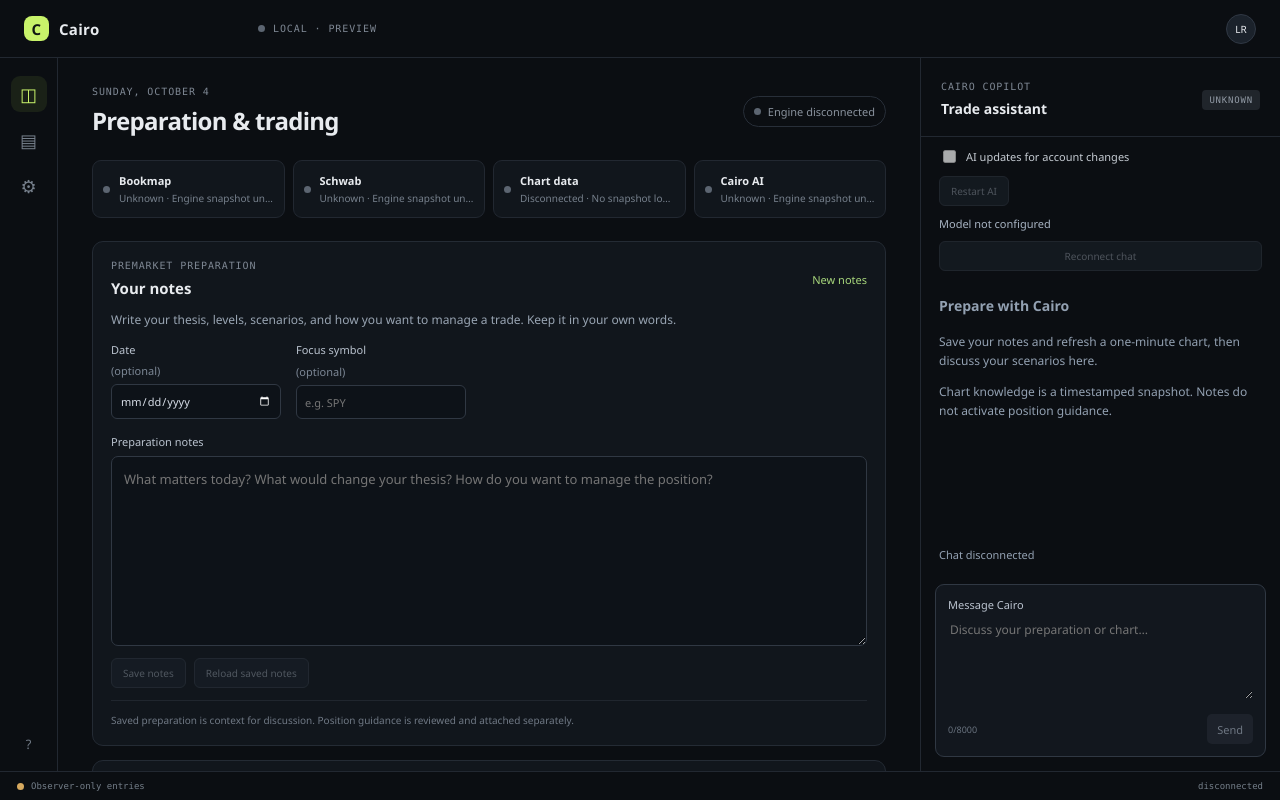
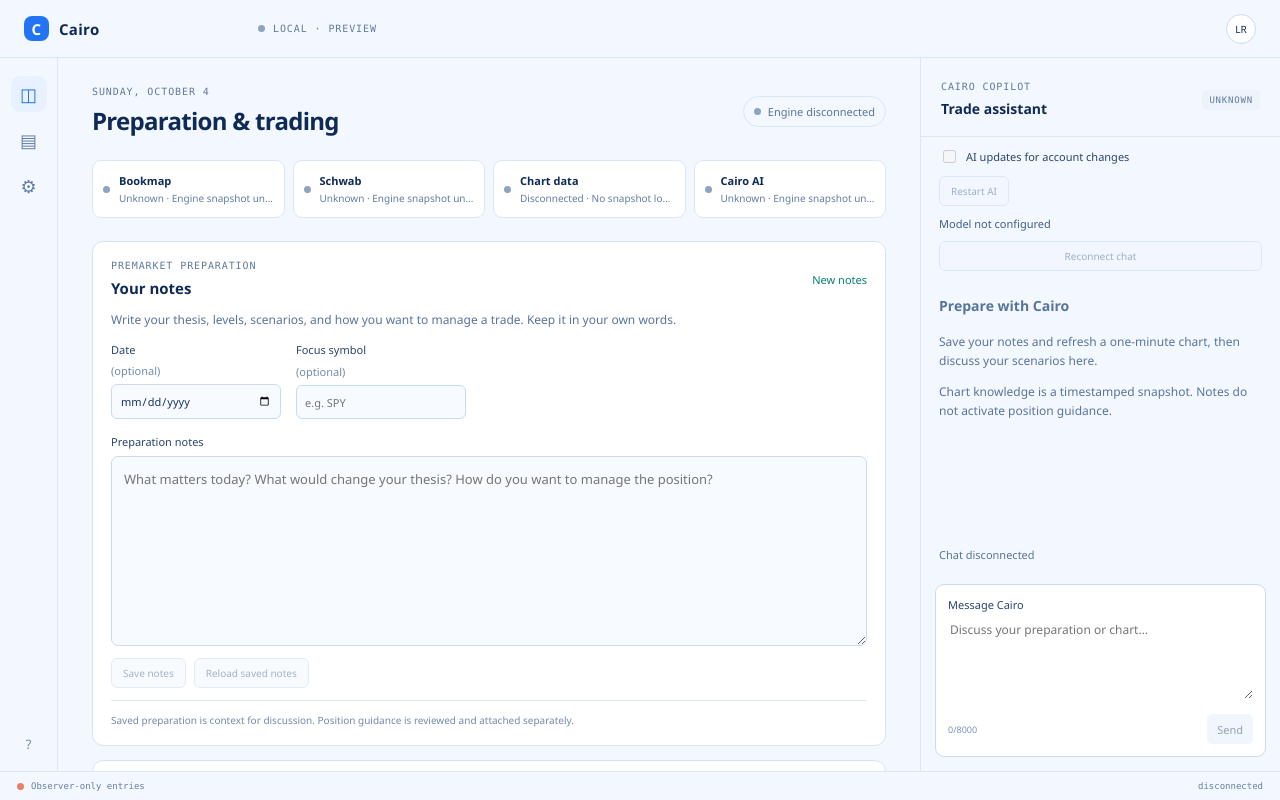
Before and after one commit to ronglingcode/cairo, a React (Vite) app: page / in a window 1280 px wide. Built offline with nearby package versions, Linux system fonts and the light colour scheme.

Commit message:
Apply Clearwater UI color theme

```diff
--- a/src/ui/styles.css
+++ b/src/ui/styles.css
@@ -1,108 +1,108 @@
-:root { color: #e8ebef; background: #0b0e12; font-family: 'Segoe UI', sans-serif; font-synthesis: none; text-rendering: optimizeLegibility; }
+:root { color: #102a56; background: #f3f8ff; font-family: 'Segoe UI', sans-serif; font-synthesis: none; text-rendering: optimizeLegibility; }
 * { box-sizing: border-box; }
 body { margin: 0; min-width: 960px; min-height: 640px; }
 button { color: inherit; font: inherit; }
-.shell { height: 100vh; display: flex; flex-direction: column; background: #0b0e12; }
-.topbar { height: 58px; border-bottom: 1px solid #222831; display: flex; align-items: center; padding: 0 24px; gap: 24px; }
+.shell { height: 100vh; display: flex; flex-direction: column; background: #f3f8ff; }
+.topbar { height: 58px; border-bottom: 1px solid #d8e6f8; display: flex; align-items: center; padding: 0 24px; gap: 24px; }
 .brand { display: flex; align-items: center; gap: 10px; font-size: 15px; font-weight: 700; letter-spacing: .02em; width: 210px; }
-.brand-mark,.assistant-avatar { display: grid; place-items: center; color: #101812; background: #c8f36a; font-weight: 700; }
+.brand-mark,.assistant-avatar { display: grid; place-items: center; color: #ffffff; background: #2374f5; font-weight: 700; }
 .brand-mark { width: 25px; height: 25px; border-radius: 8px; font-size: 15px; }
-.environment,.eyebrow,.online-tag { font: 10px Consolas, monospace; letter-spacing: .09em; color: #7e8793; }
+.environment,.eyebrow,.online-tag { font: 10px Consolas, monospace; letter-spacing: .09em; color: #60799d; }
 .environment { display: flex; align-items: center; gap: 8px; }
-.profile { margin-left: auto; width: 30px; height: 30px; border-radius: 50%; background: #1b222b; border: 1px solid #303844; font-size: 10px; }
+.profile { margin-left: auto; width: 30px; height: 30px; border-radius: 50%; background: #ffffff; border: 1px solid #c9dbf2; font-size: 10px; }
 .workspace { flex: 1; min-height: 0; display: grid; grid-template-columns: 58px minmax(550px, 1fr) 360px; }
-.rail { border-right: 1px solid #222831; display: flex; flex-direction: column; align-items: center; padding: 18px 0; gap: 10px; }
-.rail-button { width: 36px; height: 36px; border: 0; border-radius: 9px; background: transparent; color: #77818d; font-size: 18px; cursor: default; }
-.rail-button.selected { color: #c8f36a; background: #1a2117; }
-.rail-bottom { margin-top: auto; color: #707985; font-size: 13px; }
+.rail { border-right: 1px solid #d8e6f8; display: flex; flex-direction: column; align-items: center; padding: 18px 0; gap: 10px; }
+.rail-button { width: 36px; height: 36px; border: 0; border-radius: 9px; background: transparent; color: #617da5; font-size: 18px; cursor: default; }
+.rail-button.selected { color: #2374f5; background: #e8f1ff; }
+.rail-bottom { margin-top: auto; color: #7389aa; font-size: 13px; }
 .main-column { overflow: auto; padding: 28px 34px 32px; max-width: 1100px; width: 100%; margin: 0 auto; }
 .page-heading,.card-heading,.copilot-heading { display: flex; align-items: center; justify-content: space-between; }
 .eyebrow { display: block; margin: 0 0 7px; }
 h1,h2,h3,p { margin-top: 0; }
 h1 { margin-bottom: 0; font-size: 24px; font-weight: 600; letter-spacing: -.03em; }
 h2 { margin: 0; font-size: 15px; font-weight: 600; }
-.market-pill { border: 1px solid #282f39; border-radius: 20px; padding: 7px 10px; color: #89929d; font-size: 11px; display: flex; align-items: center; gap: 7px; }
-.status-dot { width: 7px; height: 7px; display: inline-block; background: #8ad48b; border-radius: 50%; flex: 0 0 auto; }
-.status-dot.offline { background: #5c6571; }
-.status-dot.muted { background: #d6a95f; }
-.status-dot.warning { background: #d6a95f; }
-.status-dot.online { background: #8ad48b; }
+.market-pill { border: 1px solid #d7e5f7; border-radius: 20px; padding: 7px 10px; color: #58749a; font-size: 11px; display: flex; align-items: center; gap: 7px; }
+.status-dot { width: 7px; height: 7px; display: inline-block; background: #0eae95; border-radius: 50%; flex: 0 0 auto; }
+.status-dot.offline { background: #8ea3bf; }
+.status-dot.muted { background: #e88163; }
+.status-dot.warning { background: #e88163; }
+.status-dot.online { background: #0eae95; }
 .source-row { display: grid; grid-template-columns: repeat(4, minmax(0, 1fr)); gap: 8px; margin: 23px 0; }
-.source { min-width: 0; height: 58px; display: flex; align-items: center; gap: 9px; padding: 0 10px; background: #11161c; border: 1px solid #222831; border-radius: 9px; }
-.source div { min-width: 0; display: flex; flex-direction: column; gap: 3px; }.source strong { font-size: 11px; font-weight: 600; }.source div span { color: #77818d; font-size: 10px; white-space: nowrap; overflow: hidden; text-overflow: ellipsis; }
-.chart-card,.positions-card { background: #11161c; border: 1px solid #242b34; border-radius: 11px; padding: 17px 18px; }
-.quiet-button { background: #1b222a; border: 1px solid #303843; padding: 7px 11px; border-radius: 6px; color: #848e99; font-size: 10px; }
+.source { min-width: 0; height: 58px; display: flex; align-items: center; gap: 9px; padding: 0 10px; background: #ffffff; border: 1px solid #d8e6f8; border-radius: 9px; }
+.source div { min-width: 0; display: flex; flex-direction: column; gap: 3px; }.source strong { font-size: 11px; font-weight: 600; }.source div span { color: #617da5; font-size: 10px; white-space: nowrap; overflow: hidden; text-overflow: ellipsis; }
+.chart-card,.positions-card { background: #ffffff; border: 1px solid #d4e3f7; border-radius: 11px; padding: 17px 18px; }
+.quiet-button { background: #f1f6ff; border: 1px solid #c9dbf2; padding: 7px 11px; border-radius: 6px; color: #577398; font-size: 10px; }
 .quiet-button:disabled { opacity: .55; }
-.empty-chart { height: 265px; display: flex; flex-direction: column; align-items: center; justify-content: center; color: #858e99; gap: 7px; }
-.empty-chart strong { color: #b9c0c8; font-size: 12px; font-weight: 500; }.empty-chart span,.chart-footnote { color: #707985; font-size: 10px; }
-.chart-glyph { width: 42px; height: 42px; margin-bottom: 7px; border-radius: 50%; display: grid; place-items: center; color: #87916f; background: #1b2117; font-size: 25px; }
-.chart-footnote { border-top: 1px solid #20262e; margin: 0; padding-top: 12px; }
-.positions-card { margin-top: 14px; }.count { background: #1e252d; color: #969faa; border-radius: 12px; padding: 3px 8px; font: 10px Consolas, monospace; }
-.empty-positions { color: #737d88; padding: 23px 0 5px; font-size: 11px; }
-.setup-card,.tickets-card { margin-top: 14px; background: #11161c; border: 1px solid #242b34; border-radius: 11px; padding: 17px 18px; }
-.setup-card select { max-width: 55%; min-width: 140px; padding: 7px 9px; color: #c5cbd2; background: #171d24; border: 1px solid #303843; border-radius: 6px; font-size: 10px; }
+.empty-chart { height: 265px; display: flex; flex-direction: column; align-items: center; justify-content: center; color: #58749a; gap: 7px; }
+.empty-chart strong { color: #294569; font-size: 12px; font-weight: 500; }.empty-chart span,.chart-footnote { color: #7389aa; font-size: 10px; }
+.chart-glyph { width: 42px; height: 42px; margin-bottom: 7px; border-radius: 50%; display: grid; place-items: center; color: #2374f5; background: #e8f1ff; font-size: 25px; }
+.chart-footnote { border-top: 1px solid #dce8f7; margin: 0; padding-top: 12px; }
+.positions-card { margin-top: 14px; }.count { background: #e8f1fb; color: #577398; border-radius: 12px; padding: 3px 8px; font: 10px Consolas, monospace; }
+.empty-positions { color: #667fa5; padding: 23px 0 5px; font-size: 11px; }
+.setup-card,.tickets-card { margin-top: 14px; background: #ffffff; border: 1px solid #d4e3f7; border-radius: 11px; padding: 17px 18px; }
+.setup-card select { max-width: 55%; min-width: 140px; padding: 7px 9px; color: #294569; background: #f0f6ff; border: 1px solid #c9dbf2; border-radius: 6px; font-size: 10px; }
 .setup-card select:disabled { opacity: .65; }
-.setup-detail { display: flex; flex-direction: column; gap: 4px; padding: 17px 0 12px; }.setup-detail strong { color: #c4ccd5; font-size: 12px; font-weight: 500; }.setup-detail span,.empty-inline { color: #78828e; font-size: 10px; }
+.setup-detail { display: flex; flex-direction: column; gap: 4px; padding: 17px 0 12px; }.setup-detail strong { color: #294569; font-size: 12px; font-weight: 500; }.setup-detail span,.empty-inline { color: #617da5; font-size: 10px; }
 .empty-inline { padding: 16px 0 12px; }
-.position-list { padding-top: 10px; }.position-item { padding: 8px 0 11px; border-top: 1px solid #20262e; }.position-row { display: grid; grid-template-columns: 1fr auto 1fr 1fr; align-items: center; gap: 8px; min-height: 35px; color: #a0a8b2; font: 10px Consolas, monospace; }.position-row strong { color: #d1d6dd; font: 600 11px 'Segoe UI', sans-serif; }.side-pill { border-radius: 10px; padding: 3px 7px; text-transform: uppercase; font: 9px Consolas, monospace; }.side-pill.long { color: #a8d77c; background: #1b291e; }.side-pill.short { color: #e0a17c; background: #2b201d; }.position-row small { grid-column: 1 / span 3; color: #6f7b87; font: 9px 'Segoe UI', sans-serif; }.attachment-state { justify-self: end; color: #8793a0; font: 9px 'Segoe UI', sans-serif; }.attachment-state.active { color: #a8d77c; }
-.account-availability { display: flex; flex-wrap: wrap; gap: 7px 18px; padding: 11px 0 4px; color: #8793a0; font-size: 10px; }.account-availability strong { color: #c9d1da; font-weight: 600; }.account-availability small { color: #68737f; }
-.protection-heading { display: flex; justify-content: space-between; margin: 9px 0 6px; color: #a4adb7; font-size: 10px; font-weight: 600; }.protection-heading span { color: #737f8b; font-size: 9px; font-weight: 400; }.protection-list { display: grid; grid-template-columns: repeat(auto-fit, minmax(200px, 1fr)); gap: 6px; }.protection-row { position: relative; display: grid; gap: 3px; padding: 8px; border: 1px solid #252d36; border-radius: 7px; color: #aab3bd; font-size: 9px; }.protection-row strong { color: #cbd2da; font-size: 10px; }.protection-row small { color: #6d7884; font-size: 8px; }.support-tag { justify-self: start; padding: 2px 5px; border-radius: 5px; }.support-tag.supported { color: #9abd84; background: #1a271d; }.support-tag.manual { color: #d6a26c; background: #2a2118; }.fills-section { margin-top: 12px; border-top: 1px solid #20262e; padding-top: 4px; }.fill-row { display: grid; grid-template-columns: 1fr 1fr auto; gap: 8px; padding: 6px 0; color: #a0a8b2; font: 9px Consolas, monospace; }.fill-row strong { color: #cbd2da; }.fill-row small { color: #6d7884; }
-.ticket-row { display: flex; flex-direction: column; gap: 4px; padding: 11px 0; border-top: 1px solid #20262e; font-size: 10px; }.ticket-row strong { color: #d0d5dc; font-weight: 600; }.ticket-row span,.ticket-row small { color: #87909b; }.ticket-row small { color: #68727e; }
-.source-detail { border-left: 2px solid #454e58; padding: 7px 9px; margin: 0 0 17px; color: #78828e; font-size: 10px; line-height: 1.4; }
-.copilot-column { border-left: 1px solid #222831; display: flex; flex-direction: column; min-height: 0; }
-.copilot-heading { padding: 23px 20px 18px; border-bottom: 1px solid #222831; }.copilot-heading h2 { font-size: 14px; }
-.online-tag { color: #a9cb75; background: #1c2517; padding: 5px 7px; border-radius: 4px; font-size: 9px; }
-.online-tag.warning { color: #e2bd79; background: #2a2418; }.online-tag.offline { color: #929ba6; background: #20252b; }.online-tag.online { color: #a9cb75; background: #1c2517; }
+.position-list { padding-top: 10px; }.position-item { padding: 8px 0 11px; border-top: 1px solid #dce8f7; }.position-row { display: grid; grid-template-columns: 1fr auto 1fr 1fr; align-items: center; gap: 8px; min-height: 35px; color: #415e86; font: 10px Consolas, monospace; }.position-row strong { color: #17345f; font: 600 11px 'Segoe UI', sans-serif; }.side-pill { border-radius: 10px; padding: 3px 7px; text-transform: uppercase; font: 9px Consolas, monospace; }.side-pill.long { color: #087e72; background: #e4f5f2; }.side-pill.short { color: #b94c39; background: #fff0ee; }.position-row small { grid-column: 1 / span 3; color: #7389aa; font: 9px 'Segoe UI', sans-serif; }.attachment-state { justify-self: end; color: #58749a; font: 9px 'Segoe UI', sans-serif; }.attachment-state.active { color: #087e72; }
+.account-availability { display: flex; flex-wrap: wrap; gap: 7px 18px; padding: 11px 0 4px; color: #58749a; font-size: 10px; }.account-availability strong { color: #243e64; font-weight: 600; }.account-availability small { color: #68737f; }
+.protection-heading { display: flex; justify-content: space-between; margin: 9px 0 6px; color: #415e86; font-size: 10px; font-weight: 600; }.protection-heading span { color: #748bab; font-size: 9px; font-weight: 400; }.protection-list { display: grid; grid-template-columns: repeat(auto-fit, minmax(200px, 1fr)); gap: 6px; }.protection-row { position: relative; display: grid; gap: 3px; padding: 8px; border: 1px solid #d7e5f7; border-radius: 7px; color: #415e86; font-size: 9px; }.protection-row strong { color: #243e64; font-size: 10px; }.protection-row small { color: #7a90af; font-size: 8px; }.support-tag { justify-self: start; padding: 2px 5px; border-radius: 5px; }.support-tag.supported { color: #087e72; background: #e4f5f2; }.support-tag.manual { color: #b94c39; background: #fff0ee; }.fills-section { margin-top: 12px; border-top: 1px solid #dce8f7; padding-top: 4px; }.fill-row { display: grid; grid-template-columns: 1fr 1fr auto; gap: 8px; padding: 6px 0; color: #415e86; font: 9px Consolas, monospace; }.fill-row strong { color: #243e64; }.fill-row small { color: #7a90af; }
+.ticket-row { display: flex; flex-direction: column; gap: 4px; padding: 11px 0; border-top: 1px solid #dce8f7; font-size: 10px; }.ticket-row strong { color: #17345f; font-weight: 600; }.ticket-row span,.ticket-row small { color: #58749a; }.ticket-row small { color: #7d93b2; }
+.source-detail { border-left: 2px solid #4388ed; padding: 7px 9px; margin: 0 0 17px; color: #617da5; font-size: 10px; line-height: 1.4; }
+.copilot-column { border-left: 1px solid #d8e6f8; display: flex; flex-direction: column; min-height: 0; }
+.copilot-heading { padding: 23px 20px 18px; border-bottom: 1px solid #d8e6f8; }.copilot-heading h2 { font-size: 14px; }
+.online-tag { color: #087e72; background: #e8f1ff; padding: 5px 7px; border-radius: 4px; font-size: 9px; }
+.online-tag.warning { color: #b94c39; background: #fff0ee; }.online-tag.offline { color: #60799d; background: #edf3fa; }.online-tag.online { color: #087e72; background: #e8f1ff; }
 .copilot-body { padding: 25px 20px; flex: 1; }
 .assistant-avatar { width: 31px; height: 31px; border-radius: 10px; margin-bottom: 16px; font-size: 17px; }
-.copilot-body h3 { font-size: 13px; margin-bottom: 8px; }.copilot-body p { color: #87909b; font-size: 11px; line-height: 1.55; margin-bottom: 22px; }
-.suggestion { border: 1px solid #2b323c; border-radius: 7px; padding: 10px; margin: 8px 0; color: #aab2bc; font-size: 10px; display: flex; justify-content: space-between; }
-.suggestion span { color: #73804f; }.composer-wrap { margin: 14px; padding: 12px; border: 1px solid #303843; border-radius: 9px; background: #12171e; }
-.composer-placeholder { height: 44px; color: #717b86; font-size: 11px; }.composer-tools { display: flex; align-items: center; justify-content: space-between; color: #68727e; font-size: 9px; }.composer-tools button { background: #292f38; border: 0; border-radius: 5px; width: 24px; height: 24px; font-size: 15px; }
-.statusbar { height: 29px; border-top: 1px solid #222831; padding: 0 17px; display: flex; align-items: center; justify-content: space-between; color: #747e89; font: 9px Consolas, monospace; }.statusbar span:first-child { display: flex; align-items: center; gap: 7px; }
+.copilot-body h3 { font-size: 13px; margin-bottom: 8px; }.copilot-body p { color: #58749a; font-size: 11px; line-height: 1.55; margin-bottom: 22px; }
+.suggestion { border: 1px solid #d2e1f5; border-radius: 7px; padding: 10px; margin: 8px 0; color: #415e86; font-size: 10px; display: flex; justify-content: space-between; }
+.suggestion span { color: #1769d2; }.composer-wrap { margin: 14px; padding: 12px; border: 1px solid #c9dbf2; border-radius: 9px; background: #ffffff; }
+.composer-placeholder { height: 44px; color: #7389aa; font-size: 11px; }.composer-tools { display: flex; align-items: center; justify-content: space-between; color: #7d93b2; font-size: 9px; }.composer-tools button { background: #e3edfb; border: 0; border-radius: 5px; width: 24px; height: 24px; font-size: 15px; }
+.statusbar { height: 29px; border-top: 1px solid #d8e6f8; padding: 0 17px; display: flex; align-items: center; justify-content: space-between; color: #687f9e; font: 9px Consolas, monospace; }.statusbar span:first-child { display: flex; align-items: center; gap: 7px; }
 @media (max-width: 1200px) { .workspace { grid-template-columns: 48px minmax(480px, 1fr) 320px; }.main-column { padding: 20px 22px; }.source-row { grid-template-columns: repeat(2, minmax(0, 1fr)); } }
-.setup-notice { margin: -5px 0 18px; padding: 10px 13px; border: 1px solid #5c492b; border-radius: 8px; color: #e4c37f; background: #251e12; font-size: 12px; }
+.setup-notice { margin: -5px 0 18px; padding: 10px 13px; border: 1px solid #a9c6ec; border-radius: 8px; color: #174b8d; background: #eef5ff; font-size: 12px; }
 .chart-controls { display: flex; align-items: center; gap: 7px; }
-.chart-controls input { width: 86px; height: 31px; border: 1px solid #2a333e; border-radius: 6px; padding: 0 7px; background: #11171e; color: #cbd3dc; font: inherit; font-size: 11px; }
-.chart-controls input[type="date"] { width: 130px; color-scheme: dark; }
+.chart-controls input { width: 86px; height: 31px; border: 1px solid #d0e0f5; border-radius: 6px; padding: 0 7px; background: #f6f9ff; color: #294569; font: inherit; font-size: 11px; }
+.chart-controls input[type="date"] { width: 130px; color-scheme: light; }
 .chart-canvas { height: 310px; min-width: 0; }
-.chart-error { margin: 8px 0 0; color: #edb66b; font-size: 11px; }
-.chart-loaded { display: flex; justify-content: space-between; gap: 12px; padding-top: 10px; color: #8995a3; font-size: 10px; }
-.chart-loaded strong { color: #c5cdd5; font-weight: 550; }
-.chart-footnote a { color: #9eb9df; text-decoration: none; }
-.preparation-card { margin-bottom: 14px; padding: 18px; background: #11161c; border: 1px solid #242b34; border-radius: 11px; }
-.notes-state { font-size: 11px; color: #a8d77c; }
-.notes-intro { margin: 13px 0; color: #99a5b3; font-size: 12px; line-height: 1.5; }
+.chart-error { margin: 8px 0 0; color: #b94c39; font-size: 11px; }
+.chart-loaded { display: flex; justify-content: space-between; gap: 12px; padding-top: 10px; color: #58749a; font-size: 10px; }
+.chart-loaded strong { color: #294569; font-weight: 550; }
+.chart-footnote a { color: #1769d2; text-decoration: none; }
+.preparation-card { margin-bottom: 14px; padding: 18px; background: #ffffff; border: 1px solid #d4e3f7; border-radius: 11px; }
+.notes-state { font-size: 11px; color: #087e72; }
+.notes-intro { margin: 13px 0; color: #58749a; font-size: 12px; line-height: 1.5; }
 .notes-context { display: flex; flex-wrap: wrap; gap: 15px; margin-bottom: 15px; }
-.notes-context label { display: grid; gap: 6px; color: #bac3cf; font-size: 11px; }
-.notes-context label span { color: #7c8795; }
-.notes-context input { width: 170px; padding: 8px; border: 1px solid #303843; border-radius: 6px; background: #0d1218; color: #d8dee8; color-scheme: dark; font: inherit; }
-.notes-label { display: block; margin-bottom: 7px; color: #bac3cf; font-size: 11px; }
-.preparation-card textarea { display: block; width: 100%; min-height: 190px; resize: vertical; padding: 12px; background: #0d1218; color: #d8dee8; border: 1px solid #303843; border-radius: 7px; font: 13px/1.6 'Segoe UI', sans-serif; }
-.preparation-card textarea:focus,.notes-context input:focus { outline: 2px solid #83aa56; outline-offset: 2px; }
+.notes-context label { display: grid; gap: 6px; color: #294569; font-size: 11px; }
+.notes-context label span { color: #748bab; }
+.notes-context input { width: 170px; padding: 8px; border: 1px solid #c9dbf2; border-radius: 6px; background: #f7faff; color: #17345f; color-scheme: light; font: inherit; }
+.notes-label { display: block; margin-bottom: 7px; color: #294569; font-size: 11px; }
+.preparation-card textarea { display: block; width: 100%; min-height: 190px; resize: vertical; padding: 12px; background: #f7faff; color: #17345f; border: 1px solid #c9dbf2; border-radius: 7px; font: 13px/1.6 'Segoe UI', sans-serif; }
+.preparation-card textarea:focus,.notes-context input:focus { outline: 2px solid #2374f5; outline-offset: 2px; }
 .notes-actions { display: flex; flex-wrap: wrap; gap: 8px; margin: 12px 0; }
-.notes-actions button:not(:disabled) { color: #d3dce7; cursor: pointer; }
-.notes-message { margin: 8px 0 12px; color: #b4d89b; font-size: 12px; }
-.narrative-text { white-space: pre-wrap; overflow-wrap: anywhere; font: 12px/1.6 'Segoe UI', sans-serif; color: #c5cdd5; }
-.clause-readback { border-top: 1px solid #303843; padding: 10px 0; font-size: 12px; }
-.clause-readback blockquote { margin: 8px 0; padding-left: 10px; border-left: 2px solid #83aa56; }
+.notes-actions button:not(:disabled) { color: #294569; cursor: pointer; }
+.notes-message { margin: 8px 0 12px; color: #087e72; font-size: 12px; }
+.narrative-text { white-space: pre-wrap; overflow-wrap: anywhere; font: 12px/1.6 'Segoe UI', sans-serif; color: #294569; }
+.clause-readback { border-top: 1px solid #c9dbf2; padding: 10px 0; font-size: 12px; }
+.clause-readback blockquote { margin: 8px 0; padding-left: 10px; border-left: 2px solid #2374f5; }
 .chat-runtime { padding: 10px 18px; }
-.chat-runtime label { display: flex; align-items: center; gap: 7px; font-size: 11px; color: #c5cbd2; margin-bottom: 10px; }
-.tickets-card select,.tickets-card > input,.setup-card label input:not([type="checkbox"]) { padding: 8px 10px; border: 1px solid #303843; border-radius: 6px; background: #0d1218; color: #d8dee8; font: inherit; font-size: 12px; }
+.chat-runtime label { display: flex; align-items: center; gap: 7px; font-size: 11px; color: #294569; margin-bottom: 10px; }
+.tickets-card select,.tickets-card > input,.setup-card label input:not([type="checkbox"]) { padding: 8px 10px; border: 1px solid #c9dbf2; border-radius: 6px; background: #f7faff; color: #17345f; font: inherit; font-size: 12px; }
 .tickets-card > input { display: block; width: 100%; margin: 10px 0; }
 .tickets-card .chart-controls { flex-wrap: wrap; margin: 10px 0; }
-.setup-card > label { display: flex; align-items: center; flex-wrap: wrap; gap: 10px; margin: 12px 0; color: #c5cbd2; font-size: 12px; }
+.setup-card > label { display: flex; align-items: center; flex-wrap: wrap; gap: 10px; margin: 12px 0; color: #294569; font-size: 12px; }
 .setup-card .quiet-button,.tickets-card .quiet-button { margin: 5px 7px 5px 0; }
-.setup-card > p,.tickets-card > p,.setup-card .position-item p,.tickets-card .position-item p { color: #b7c0cb; font-size: 12px; line-height: 1.6; }
-.chat-controls { display: grid; gap: 10px; padding: 0 18px 12px; font-size: 11px; color: #a8b4c3; }
+.setup-card > p,.tickets-card > p,.setup-card .position-item p,.tickets-card .position-item p { color: #415e86; font-size: 12px; line-height: 1.6; }
+.chat-controls { display: grid; gap: 10px; padding: 0 18px 12px; font-size: 11px; color: #415e86; }
 .chat-history { flex: 1; min-height: 180px; overflow-y: auto; padding: 12px 18px; }
-.chat-intro { color: #93a1b2; font-size: 12px; line-height: 1.6; }
-.chat-message { margin-bottom: 16px; padding: 12px; border-radius: 8px; background: #141b24; font-size: 12px; line-height: 1.6; }
-.chat-message.user { background: #1d2925; }
-.chat-message strong { display: block; margin-bottom: 6px; color: #bdd397; font-size: 11px; }
-.chat-text { white-space: pre-wrap; overflow-wrap: anywhere; color: #d0d8e3; }
-.chat-tool,.chat-notice { margin-top: 8px; color: #95a9c0; font: 10px/1.5 Consolas, monospace; }
-.chat-feedback { padding: 8px 18px; color: #93a1b2; font-size: 11px; }
-.composer-wrap textarea { width: 100%; min-height: 80px; max-height: 200px; resize: vertical; background: transparent; border: 0; color: #d8dee8; font: 12px/1.5 'Segoe UI', sans-serif; margin-bottom: 10px; }
-.composer-tools button.chat-send,.composer-tools button.chat-cancel { width: auto; height: 30px; padding: 0 10px; font-size: 11px; color: #c9d6e6; }
+.chat-intro { color: #58749a; font-size: 12px; line-height: 1.6; }
+.chat-message { margin-bottom: 16px; padding: 12px; border-radius: 8px; background: #eaf2ff; font-size: 12px; line-height: 1.6; }
+.chat-message.user { background: #e7f7f4; }
+.chat-message strong { display: block; margin-bottom: 6px; color: #174b8d; font-size: 11px; }
+.chat-text { white-space: pre-wrap; overflow-wrap: anywhere; color: #243e64; }
+.chat-tool,.chat-notice { margin-top: 8px; color: #57779f; font: 10px/1.5 Consolas, monospace; }
+.chat-feedback { padding: 8px 18px; color: #58749a; font-size: 11px; }
+.composer-wrap textarea { width: 100%; min-height: 80px; max-height: 200px; resize: vertical; background: transparent; border: 0; color: #17345f; font: 12px/1.5 'Segoe UI', sans-serif; margin-bottom: 10px; }
+.composer-tools button.chat-send,.composer-tools button.chat-cancel { width: auto; height: 30px; padding: 0 10px; font-size: 11px; color: #294569; }
 .composer-tools button.chat-send:disabled { opacity: .5; }
```
Also changed, not shown: src/ui/ChartView.tsx (+5 -5 lines).
